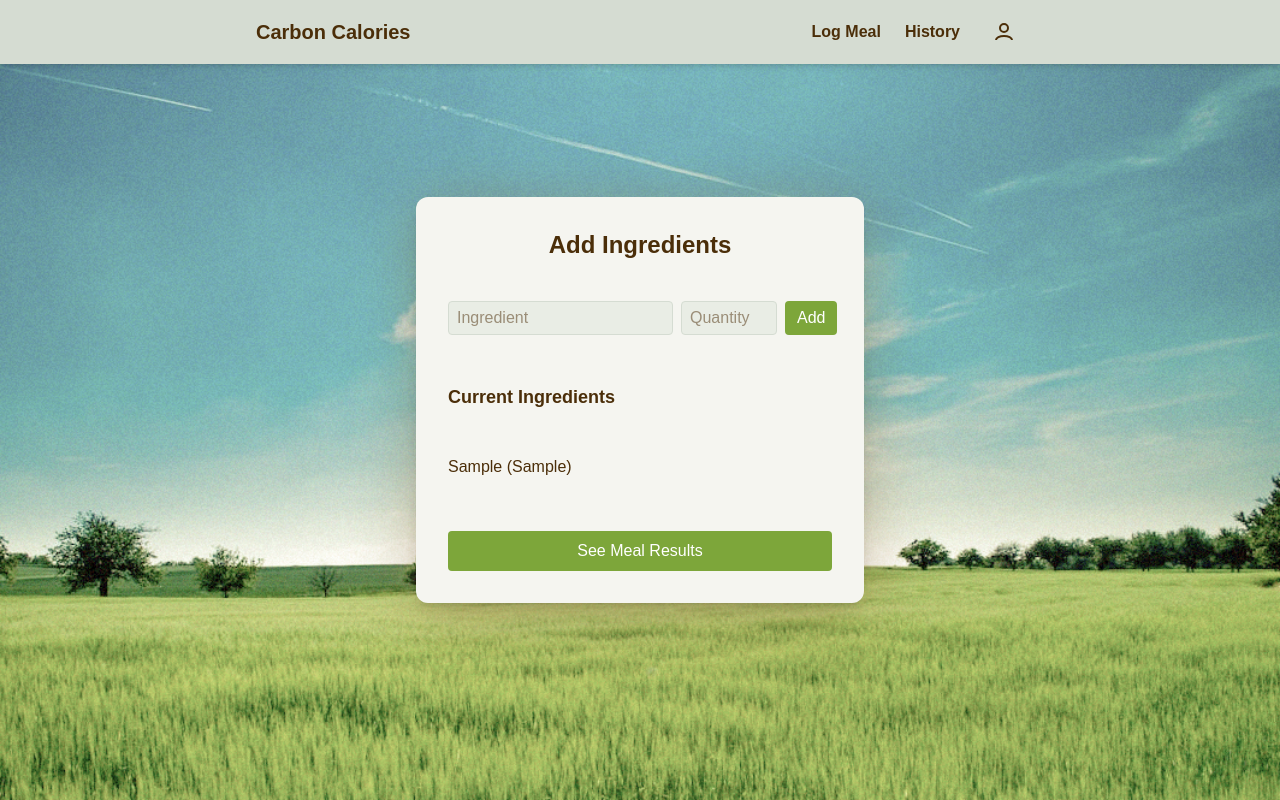
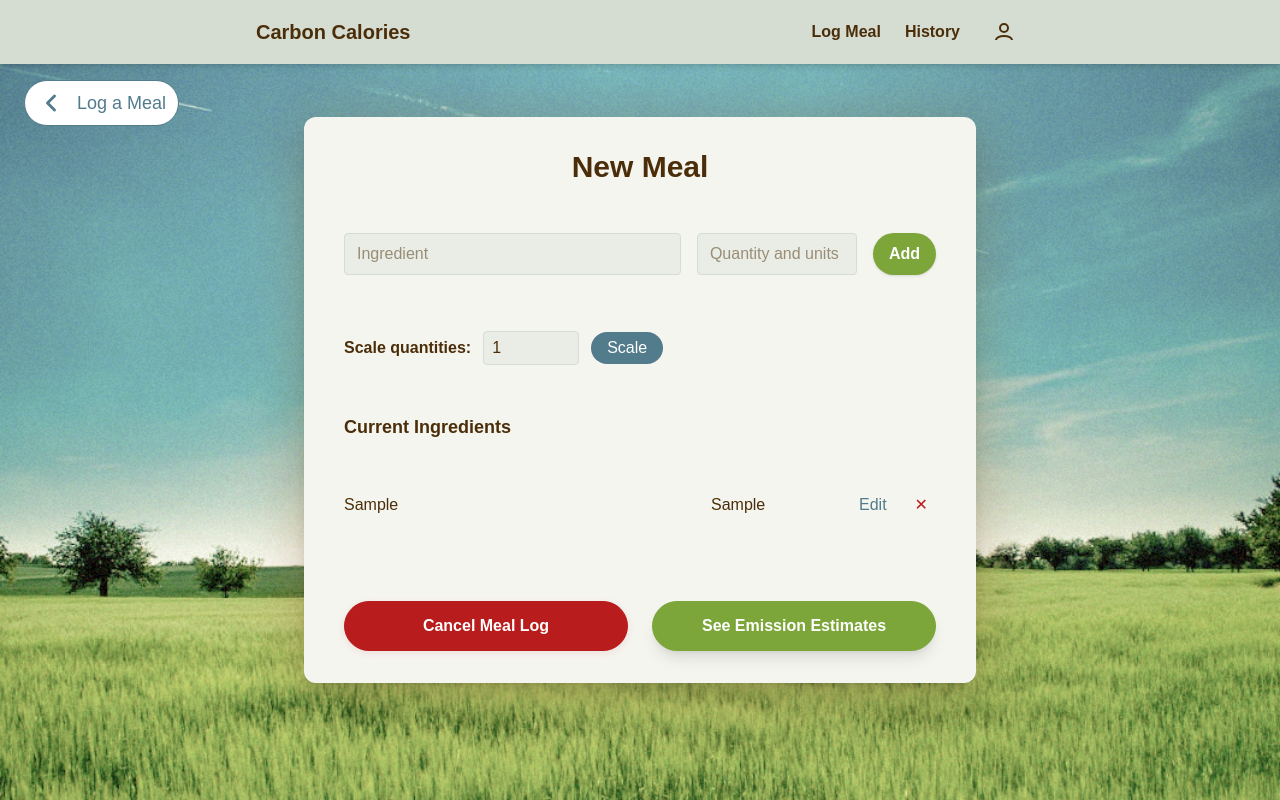
Before and after one commit to clarashong/carbon-calories, a Next.js app in the folder frontend/carbon-calories/: page /addIngredients in a window 1280 px wide. Both pictures are taken after typing "Sample", "Sample" into the empty fields and a click on the button "Add". Built offline with nearby package versions, Linux system fonts and the light colour scheme.

Commit message:
Update addIngredients

```diff
--- a/frontend/carbon-calories/src/app/addIngredients/page.jsx
+++ b/frontend/carbon-calories/src/app/addIngredients/page.jsx
@@ -3,11 +3,25 @@ import { useState } from "react";
 import { useRouter } from "next/navigation";
 
 export default function AddIngredientsPage() {
+  // Back button handler
   const router = useRouter();
+  // Get meal name from localStorage (set in logMeal)
+  let mealName = "";
+  if (typeof window !== "undefined") {
+    mealName = localStorage.getItem("mealName") || "";
+  }
+
   const [ingredient, setIngredient] = useState("");
   const [quantity, setQuantity] = useState("");
   const [ingredients, setIngredients] = useState([]);
+  const [editIdx, setEditIdx] = useState(null);
+  const [editQuantity, setEditQuantity] = useState("");
+  const [scaleFactor, setScaleFactor] = useState(1);
 
+  // Cancel button handler
+  const handleCancel = () => {
+    router.push("/logMeal");
+  };
   // Save ingredients to localStorage and go to meal results
   const handleNext = () => {
     if (ingredients.length > 0) {
@@ -22,6 +36,46 @@ export default function AddIngredientsPage() {
       setIngredient("");
       setQuantity("");
     }
+  };
+
+  // Inline edit for ingredient quantity
+  const handleEdit = idx => {
+    setEditIdx(idx);
+    setEditQuantity(ingredients[idx].quantity);
+  };
+  const handleEditSave = idx => {
+    const updated = [...ingredients];
+    updated[idx].quantity = editQuantity;
+    setIngredients(updated);
+    setEditIdx(null);
+    setEditQuantity("");
+  };
+  const handleEditCancel = () => {
+    setEditIdx(null);
+    setEditQuantity("");
+  };
+  const handleRemove = idx => {
+    setIngredients(ingredients.filter((_, i) => i !== idx));
+  };
+
+  // Scale all ingredient quantities by scaleFactor
+  const handleScale = () => {
+    if (!scaleFactor || isNaN(scaleFactor)) return;
+    const updated = ingredients.map(ing => {
+      // Try to extract number from quantity string
+      const match = ing.quantity.match(/([\d.]+)/);
+      if (match) {
+        const num = parseFloat(match[1]);
+        const scaled = (num * scaleFactor).toFixed(2);
+        // Replace only the first number in the string
+        return {
+          ...ing,
+          quantity: ing.quantity.replace(match[1], scaled)
+        };
+      }
+      return ing;
+    });
+    setIngredients(updated);
   };
 
   return (
@@ -56,44 +110,117 @@ export default function AddIngredientsPage() {
           <path d="M0,800 Q480,750 960,800 T1440,800 V900 H0 Z" fill="#6fd37e" />
         </svg>
       </div>
-      <div className="bg-[#f5f5f0] bg-opacity-90 rounded-xl shadow-lg drop-shadow-[0_8px_32px_rgba(123,86,36,0.35)] p-8 w-full max-w-md flex flex-col gap-8 z-10">
-        <h1 className="text-2xl font-bold text-[#4B2E09] text-center mb-2">Add Ingredients</h1>
-        <div className="flex gap-2 mb-4">
+
+      {/* Back button below navbar */}
+      <div className="absolute left-0 top-0 mt-20 ml-6 z-20">
+        <button
+          onClick={() => router.push('/logMeal')}
+          className="flex items-center gap-3 px-3 py-2 bg-white text-[#527b8c] rounded-full shadow-lg border border-[#527b8c] hover:bg-[#e3f2fd] transition"
+          type="button"
+          style={{ boxShadow: "0 4px 16px rgba(82,123,140,0.12)" }}
+        >
+          <svg width="28" height="28" viewBox="0 0 24 24" fill="none" xmlns="http://www.w3.org/2000/svg">
+            <path d="M15 6l-6 6 6 6" stroke="#527b8c" strokeWidth="2.5" strokeLinecap="round" strokeLinejoin="round" />
+          </svg>
+          <span className="font-medium text-lg">Log a Meal</span>
+        </button>
+      </div>
+
+      <div className="bg-[#f5f5f0] bg-opacity-90 rounded-xl shadow-lg drop-shadow-[0_8px_32px_rgba(123,86,36,0.35)] px-10 py-8 w-full max-w-2xl flex flex-col gap-10 z-10 relative">
+        {/* Heading with meal name */}
+        <h1 className="text-3xl font-bold text-[#4B2E09] text-center mb-2">
+          {mealName ? `New Meal: ${mealName}` : "New Meal"}
+        </h1>
+
+        {/* Add ingredient form */}
+        <div className="flex gap-4 mb-4">
           <input
-            className="border rounded px-2 py-1 flex-1 text-[#4B2E09] border-[#d5dcd2] bg-[#e9ede5]"
+            className="border rounded px-3 py-2 flex-1 text-[#4B2E09] border-[#d5dcd2] bg-[#e9ede5]"
             placeholder="Ingredient"
             value={ingredient}
             onChange={e => setIngredient(e.target.value)}
           />
           <input
-            className="border rounded px-2 py-1 w-24 text-[#4B2E09] border-[#d5dcd2] bg-[#e9ede5]"
-            placeholder="Quantity"
+            className="border rounded px-3 py-2 w-40 text-[#4B2E09] border-[#d5dcd2] bg-[#e9ede5]"
+            placeholder="Quantity and units (e.g. 2 cups)"
             value={quantity}
             onChange={e => setQuantity(e.target.value)}
           />
           <button
-            className="bg-[#7da63a] text-white px-3 py-1 rounded hover:bg-[#5c7c2b]"
+            className="bg-[#7da63a] text-white px-4 py-2 rounded-full font-semibold text-base shadow hover:bg-[#5c7c2b] transition"
             onClick={handleAdd}
             type="button"
           >
             Add
           </button>
         </div>
+
+        {/* Scale quantities section */}
+        <div className="flex items-center gap-3 mb-2">
+          <label htmlFor="scaleFactor" className="text-[#4B2E09] font-semibold">Scale quantities:</label>
+          <input
+            id="scaleFactor"
+            type="number"
+            min="0.01"
+            step="0.01"
+            className="border rounded px-2 py-1 w-24 text-[#4B2E09] border-[#d5dcd2] bg-[#e9ede5]"
+            value={scaleFactor}
+            onChange={e => setScaleFactor(Number(e.target.value))}
+          />
+          <button
+            className="bg-[#527b8c] text-white px-4 py-1 rounded-full hover:bg-[#34505c]"
+            type="button"
+            onClick={handleScale}
+          >
+            Scale
+          </button>
+        </div>
+
+        {/* Ingredient list with inline edit/remove */}
         <h2 className="text-lg font-semibold text-[#4B2E09] mb-2">Current Ingredients</h2>
         <ul className="mb-4">
           {ingredients.map((ing, idx) => (
-            <li key={idx} className="flex justify-between items-center py-1 border-b last:border-b-0 text-[#4B2E09] font-medium">
-              <span>{ing.name} ({ing.quantity})</span>
+            <li key={idx} className="flex items-center gap-3 py-1 border-b last:border-b-0 text-[#4B2E09] font-medium">
+              <span className="flex-1">{ing.name}</span>
+              {editIdx === idx ? (
+                <>
+                  <input
+                    className="border rounded px-2 py-1 w-32 text-[#4B2E09] border-[#d5dcd2] bg-[#e9ede5]"
+                    value={editQuantity}
+                    onChange={e => setEditQuantity(e.target.value)}
+                  />
+                  <button className="text-[#527b8c] px-2 font-semibold text-base" onClick={() => handleEditSave(idx)}>Save</button>
+                  <button className="text-[#b91c1c] px-2 font-semibold text-base" onClick={handleEditCancel}>Cancel</button>
+                </>
+              ) : (
+                <>
+                  <span className="w-32">{ing.quantity}</span>
+                  <button className="text-[#527b8c] px-2" onClick={() => handleEdit(idx)}>Edit</button>
+                  <button className="text-[#b91c1c] px-2" onClick={() => handleRemove(idx)}>✕</button>
+                </>
+              )}
             </li>
           ))}
         </ul>
+
+        {/* See Meal Emissions button */}
+        <div className="flex gap-6 mt-6">
           <button
-          className="bg-[#7da63a] text-white px-4 py-2 rounded hover:bg-[#5c7c2b] disabled:opacity-50"
+            onClick={() => router.push('/logMeal')}
+            className="flex-1 flex items-center justify-center gap-2 px-0 py-3 bg-[#b91c1c] text-white rounded-full font-semibold text-base shadow-lg border border-[#b91c1c] hover:bg-[#991b1b] transition"
+            type="button"
+            style={{ boxShadow: "0 2px 8px rgba(185,28,28,0.10)" }}
+          >
+            <span>Cancel Meal Log</span>
+          </button>
+          <button
+            className={`flex-1 flex items-center justify-center bg-[#7da63a] text-white px-0 py-3 rounded-full font-semibold text-base shadow-lg border border-[#7da63a] transition ${ingredients.length === 0 ? 'opacity-60 cursor-not-allowed' : 'hover:bg-[#5c7c2b]'}`}
             onClick={handleNext}
             disabled={ingredients.length === 0}
           >
-          See Meal Results
+            See Emission Estimates
           </button>
+        </div>
       </div>
     </main>
   );
```
Lines whose indentation alone changed are shown as unchanged.
